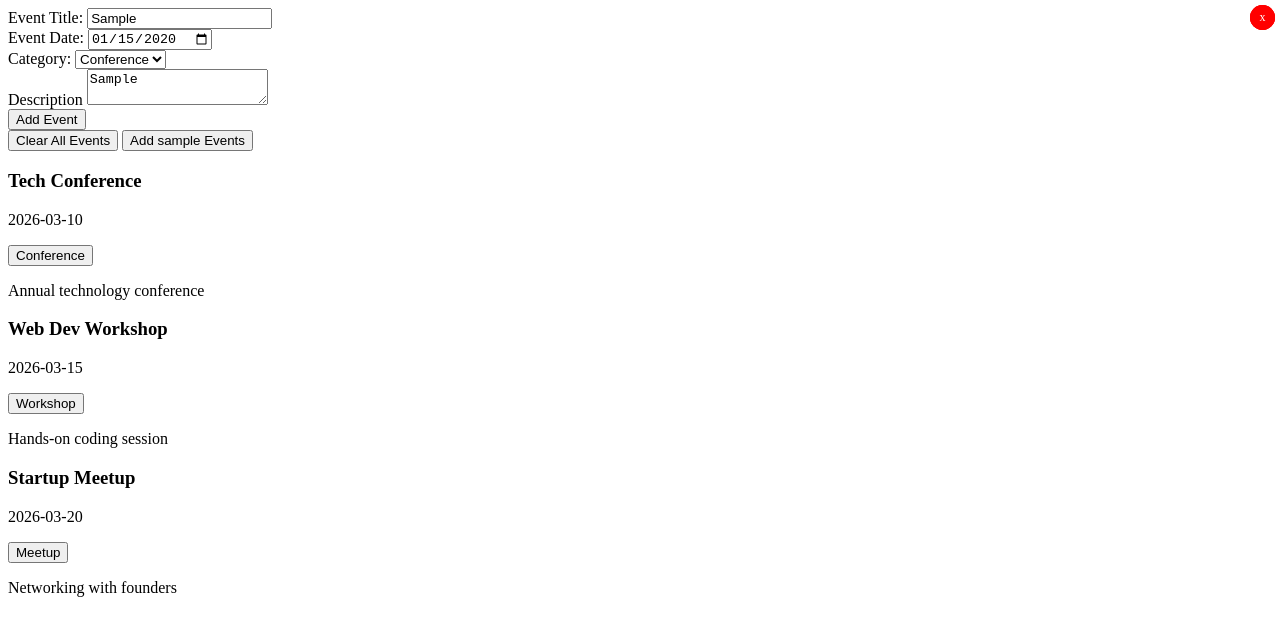
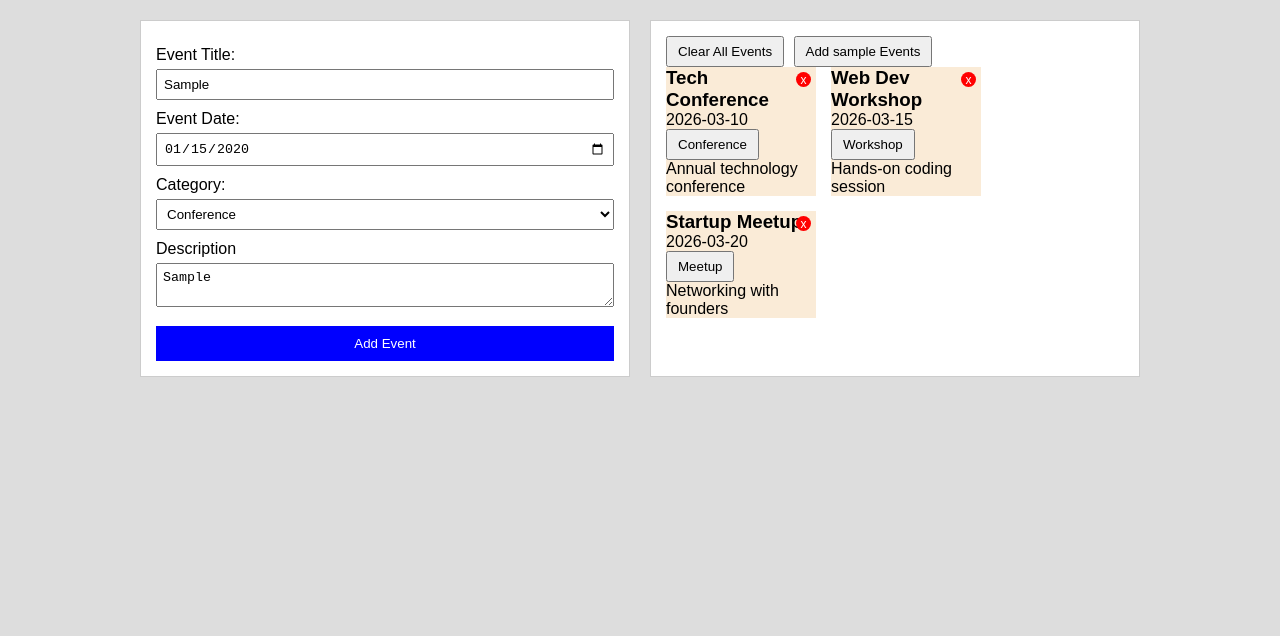
Before and after one commit to dakshgautam2301/assignment-1-sem-2, a plain HTML site: page index.html in a window 1280 px wide. Both pictures are taken after typing "Sample", "2020-01-15", "Sample" into the empty fields and a click on the button "Add sample Events". Drawn offline with Linux system fonts and the light colour scheme.

Commit message:
Refactor CSS styles and add new layout rules

```diff
--- a/style.css
+++ b/style.css
@@ -1,32 +1,75 @@
-.btn{
+* {
+    margin: 0;
+    padding: 0;
+    box-sizing: border-box;
+}
 
-border: 2px solid black;
-width: 100px;
-height: 40px;
-background-color: rgb(9, 28, 242);
+body {
+    background-color: #ddd;
+    padding: 20px;
+    font-family: Arial;
+}
+
+.container {
+    width: 100%;
+    max-width: 1000px;
+    margin: auto;
+    display: flex;
+    gap: 20px;
+}
+
+.eventForm {
+    background-color: white;
+    padding: 15px;
+    width: 50%;
+    border: 1px solid #ccc;
+}
+
+
+.form label {
+    display: block;
+    margin-top: 10px;
+}
+
+.form input,
+.form select,
+.form textarea {
+    width: 100%;
+    padding: 6px;
+    margin-top: 5px;
+}
+
+.form input[type="submit"] {
+    margin-top: 15px;
+    padding: 10px;
+    background-color: blue;
+    color: white;
+    border: none;
+}
+
+.events {
+    background-color: white;
+    padding: 15px;
+    width: 50%;
+    border: 1px solid #ccc;
+}
+
+.events button {
+    padding: 6px 10px;
+    margin-right: 5px;
+}
+
+.card{
+    background-color: antiquewhite;
+    width: 150px;
+    position: relative
 
 }
 
-.submit{
-
-    border-radius: 10px;
-}
-
-li{
-   width: 200px;
-   background-color: rgb(158, 182, 237);
-   display: flex;
-   justify-content: space-between;
-    margin: 5px;
-   padding: 5px;
-
-
-
-}
 .dlt{
     position: absolute;
-    top:5px;
-    right: 5px;
+    top: 5px;
+    right:5px;
     background-color: red;
     color: white;
     width:15px;
@@ -35,7 +78,11 @@ li{
     justify-content: center;
     align-items: center;
     border-radius: 50%;
-    font-size: 12px;
-    padding: 5px;
-    border: none;
+    font-size: 12px
 }
+
+.cards{
+    display: flex;
+    flex-wrap: wrap;     /* allows cards to move to next row */
+    gap: 15px;           /* space between cards */
+}
```
